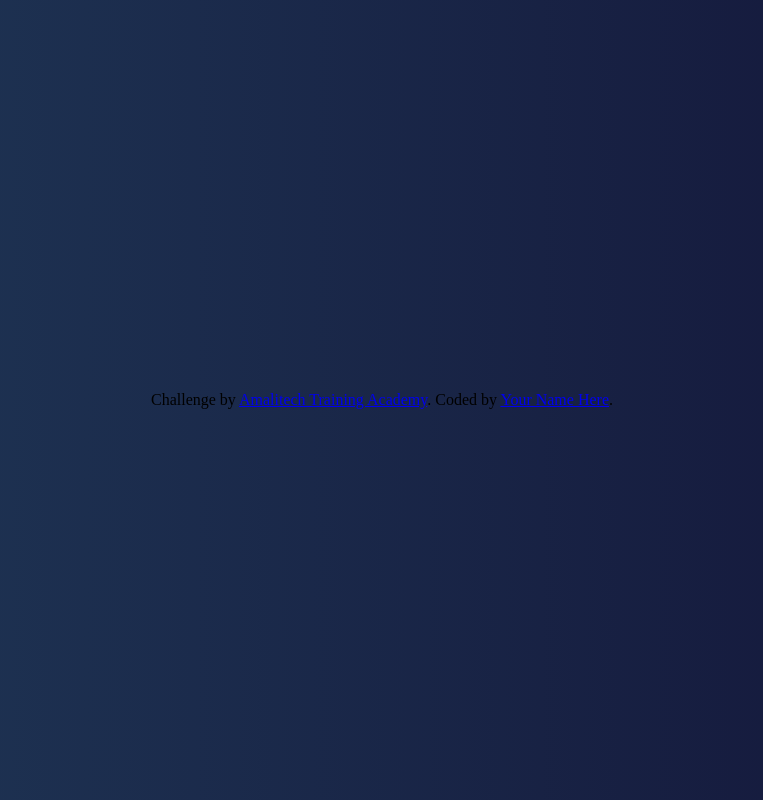
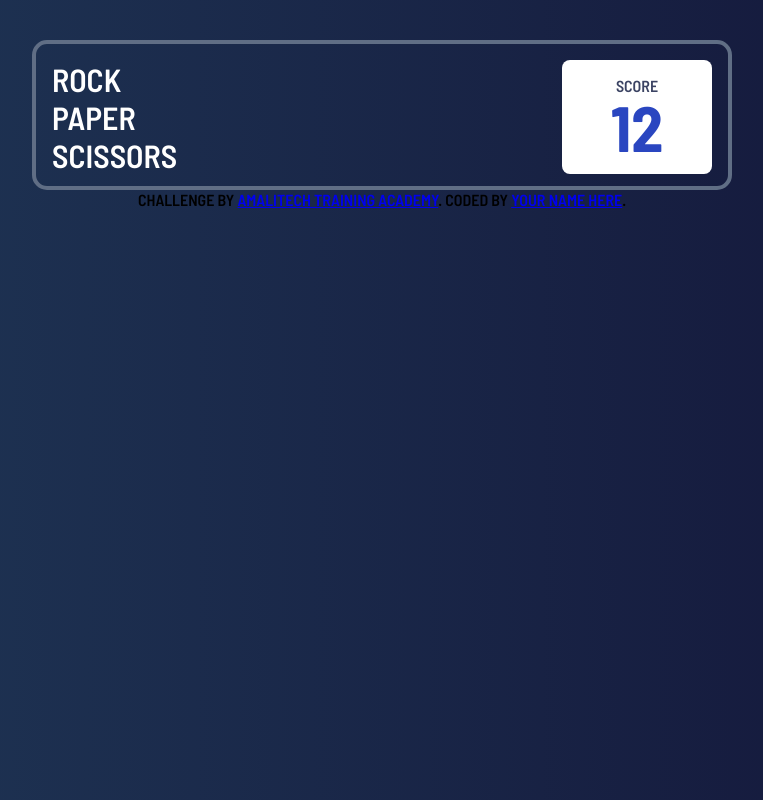
Before and after one commit to AmaliTech-Training-Academy/rock-paper-scissors, a plain HTML site: page index.html in a window 1280 px wide. Shown: the whole page, without its empty margins (258-1021 px from the left). Drawn offline with Linux system fonts and the light colour scheme.

Commit message:
styled score board

```diff
--- a/index.html
+++ b/index.html
@@ -19,7 +19,15 @@
   </head>
   <body>
     <div class="container">
-
+      <div class="score-container">
+        <div class="title">
+          <p>Rock <br>Paper<br> Scissors</p>
+        </div>
+        <div class="score">
+          <p class="score-header">Score</p>
+          <p id="score-value">12</p>
+        </div>
+      </div>
     </div>
     <div class="attribution">
       Challenge by <a href="#" target="_blank">Amalitech Training Academy</a>.
--- a/style.css
+++ b/style.css
@@ -1,15 +1,63 @@
-*{
+@import url('https://fonts.googleapis.com/css2?family=Barlow+Semi+Condensed:wght@600;700&display=swap');
+
+* {
   margin: 0;
   padding: 0;
   box-sizing: border-box;
+  font-family: 'Barlow Semi Condensed', sans-serif;
 }
 
-body{
+body {
   width: 100vw;
   height: 100vh;
-    background-image: linear-gradient(to right, hsl(214, 47%, 23%), hsl(237, 49%, 15%) );
+  background-image: linear-gradient(
+    to right,
+    hsl(214, 47%, 23%),
+    hsl(237, 49%, 15%)
+  );
   display: flex;
-    justify-content: center;
   align-items: center;
   flex-direction: column;
+  text-transform: uppercase;
 }
+
+.score-container {
+  border: 4px solid hsl(217, 16%, 45%);
+  border-radius: 15px;
+  width: 700px;
+  height: 150px;
+  margin-top: 40px;
+  display: flex;
+  justify-content: space-between;
+}
+
+.score-container .title{
+    padding: 1rem;
+    font-weight: 600;
+    color: white;
+    font-size: 2rem;
+
+}
+
+
+.score-container .score{
+    background-color: white;
+    margin: 1rem;
+    width: 150px;
+    height: 114px;
+    text-align: center;
+    border-radius: 8px;
+}
+
+.score-header{
+    color: hsl(229, 25%, 31%);
+    padding-top: 1rem;
+}
+
+#score-value{
+    color: hsl(229, 64%, 46%);
+    font-size: 64px;
+    font-weight: 700;
+    line-height: 64px;
+
+}
```
Lines whose indentation alone changed are shown as unchanged.
